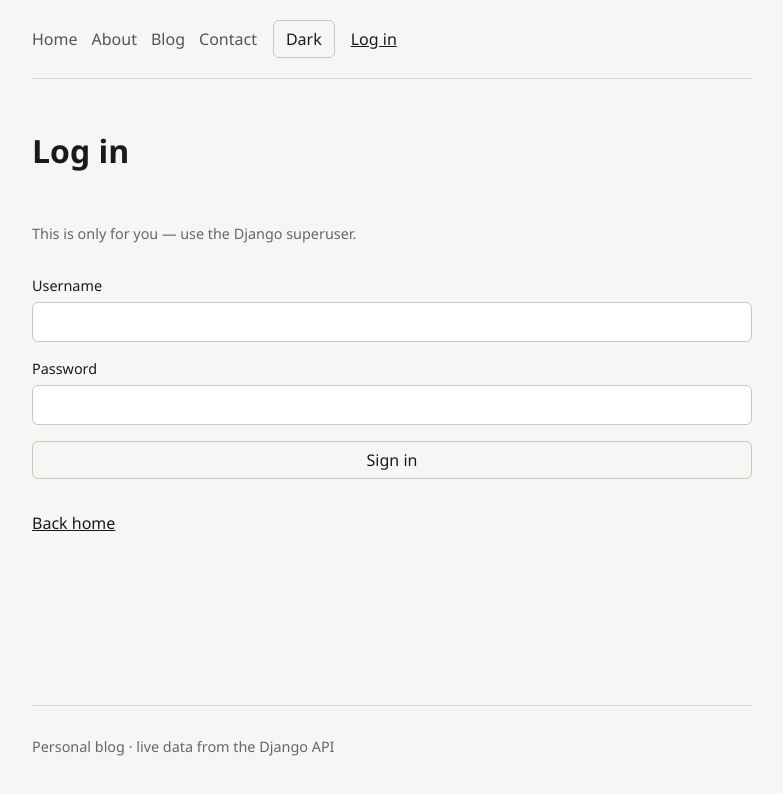
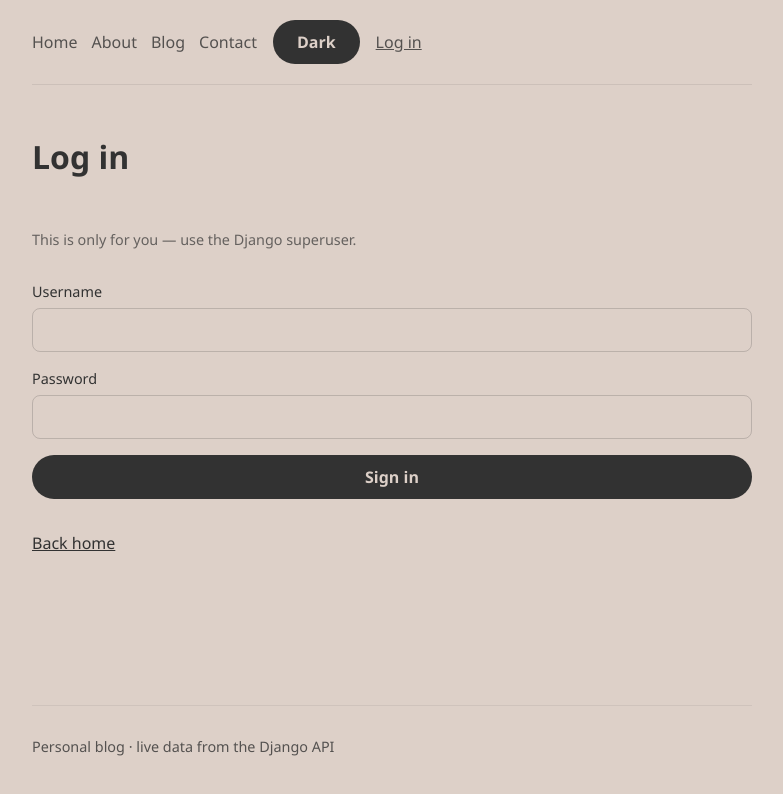
Before and after one commit to Rahul-M-Jangannavar/personal-blog, a React (Vite) app in the folder frontend/: page /login in a window 1280 px wide. Shown: the top 794 px of the page, without its empty margins (248-1031 px from the left). Built offline with nearby package versions, Linux system fonts and the light colour scheme; no server answers.

Commit message:
Update frontend color scheme to beige and dark grey
Co-authored-by: Cursor <cursoragent@cursor.com>

```diff
--- a/frontend/src/index.css
+++ b/frontend/src/index.css
@@ -2,8 +2,8 @@
   font-family: "Segoe UI", system-ui, sans-serif;
   line-height: 1.5;
   font-size: 16px;
-  color: #1a1a1a;
-  background: #f6f6f4;
+  color: #323232;
+  background: #DDD0C8;
 }
 
 * {
@@ -34,15 +34,15 @@ h3 {
 }
 
 .theme-root[data-theme="dark"] {
-  color: #eee;
-  background: #141414;
+  color: #DDD0C8;
+  background: #323232;
 }
 
 .theme-root[data-theme="dark"] .card,
 .theme-root[data-theme="dark"] input,
 .theme-root[data-theme="dark"] textarea {
-  background: #1e1e1e;
-  border-color: #333;
+  background: rgba(221, 208, 200, 0.05);
+  border-color: rgba(221, 208, 200, 0.2);
 }
 
 .shell {
@@ -59,17 +59,21 @@ h3 {
   align-items: center;
   gap: 16px;
   padding: 20px 0;
-  border-bottom: 1px solid #d9d9d4;
+  border-bottom: 1px solid rgba(50, 50, 50, 0.1);
   flex-wrap: wrap;
 }
 
 .theme-root[data-theme="dark"] .site-header,
 .theme-root[data-theme="dark"] .site-footer {
-  border-color: #333;
+  border-color: rgba(221, 208, 200, 0.1);
+  color: #DDD0C8;
 }
 
 .brand {
-  font-weight: 700;
+  font-family: "Georgia", "Times New Roman", serif;
+  font-weight: 500;
+  font-size: 1.5rem;
+  letter-spacing: 0.1em;
   text-decoration: none;
   margin-right: auto;
 }
@@ -81,11 +85,12 @@ h3 {
 
 .nav-link {
   text-decoration: none;
-  color: #555;
+  color: #323232;
+  opacity: 0.8;
 }
 
 .theme-root[data-theme="dark"] .nav-link {
-  color: #bbb;
+  color: #DDD0C8;
 }
 
 .nav-link.active {
@@ -96,12 +101,18 @@ h3 {
 .theme-toggle,
 button {
   font: inherit;
+  font-weight: 600;
   cursor: pointer;
-  border: 1px solid #c8c8c2;
-  background: transparent;
-  color: inherit;
-  padding: 6px 12px;
-  border-radius: 6px;
+  border: none;
+  background: #323232;
+  color: #DDD0C8;
+  padding: 10px 24px;
+  border-radius: 9999px;
+  transition: opacity 0.2s;
+}
+
+button:hover {
+  opacity: 0.9;
 }
 
 button:disabled {
@@ -116,8 +127,9 @@ button:disabled {
 
 .site-footer {
   padding: 16px 0 28px;
-  border-top: 1px solid #d9d9d4;
-  color: #666;
+  border-top: 1px solid rgba(50, 50, 50, 0.1);
+  color: #323232;
+  opacity: 0.8;
   font-size: 0.9rem;
 }
 
@@ -128,7 +140,10 @@ button:disabled {
 }
 
 .hero h1 {
-  font-size: 2.2rem;
+  font-size: 3.5rem;
+  font-weight: 500;
+  letter-spacing: -0.02em;
+  line-height: 1.1;
   margin: 0 0 1.25rem;
 }
 
@@ -137,19 +152,19 @@ button:disabled {
 }
 
 .muted {
-  color: #666;
+  color: rgba(50, 50, 50, 0.7);
   font-size: 0.9rem;
 }
 
 .theme-root[data-theme="dark"] .muted {
-  color: #999;
+  color: rgba(221, 208, 200, 0.7);
 }
 
 .card {
-  border: 1px solid #d9d9d4;
-  border-radius: 8px;
-  padding: 16px 18px;
-  background: #fff;
+  border: 1px solid rgba(50, 50, 50, 0.15);
+  border-radius: 12px;
+  padding: 24px;
+  background: transparent;
 }
 
 .card h2 {
@@ -169,23 +184,23 @@ button:disabled {
 
 .tag {
   font-size: 0.8rem;
-  border: 1px solid #c8c8c2;
+  border: 1px solid #323232;
   border-radius: 999px;
-  padding: 2px 10px;
+  padding: 4px 12px;
   background: transparent;
-  color: inherit;
+  color: #323232;
 }
 
 .tag-active {
-  background: #1a1a1a;
-  color: #fff;
-  border-color: #1a1a1a;
+  background: #323232;
+  color: #DDD0C8;
+  border-color: #323232;
 }
 
 .theme-root[data-theme="dark"] .tag-active {
-  background: #eee;
-  color: #141414;
-  border-color: #eee;
+  background: #DDD0C8;
+  color: #323232;
+  border-color: #DDD0C8;
 }
 
 .field {
@@ -198,11 +213,17 @@ button:disabled {
 input,
 textarea {
   font: inherit;
-  padding: 8px 10px;
-  border: 1px solid #c8c8c2;
-  border-radius: 6px;
-  background: #fff;
+  padding: 10px 14px;
+  border: 1px solid rgba(50, 50, 50, 0.2);
+  border-radius: 8px;
+  background: transparent;
   color: inherit;
+}
+
+input:focus,
+textarea:focus {
+  outline: none;
+  border-color: #323232;
 }
 
 .field-error {
@@ -240,7 +261,7 @@ textarea {
 .comment {
   margin: 0;
   padding-left: 12px;
-  border-left: 3px solid #c8c8c2;
+  border-left: 3px solid rgba(50, 50, 50, 0.2);
 }
 
 .body-text p {
@@ -279,14 +300,24 @@ textarea {
 
 select {
   font: inherit;
-  padding: 8px 10px;
-  border: 1px solid #c8c8c2;
-  border-radius: 6px;
-  background: #fff;
+  padding: 10px 14px;
+  border: 1px solid rgba(50, 50, 50, 0.2);
+  border-radius: 8px;
+  background: transparent;
   color: inherit;
 }
 
+select:focus {
+  outline: none;
+  border-color: #323232;
+}
+
 .theme-root[data-theme="dark"] select {
-  background: #1e1e1e;
-  border-color: #333;
+  background: rgba(221, 208, 200, 0.05);
+  border-color: rgba(221, 208, 200, 0.2);
 }
+
+.theme-root[data-theme="dark"] button {
+  background: #DDD0C8;
+  color: #323232;
+}
```
